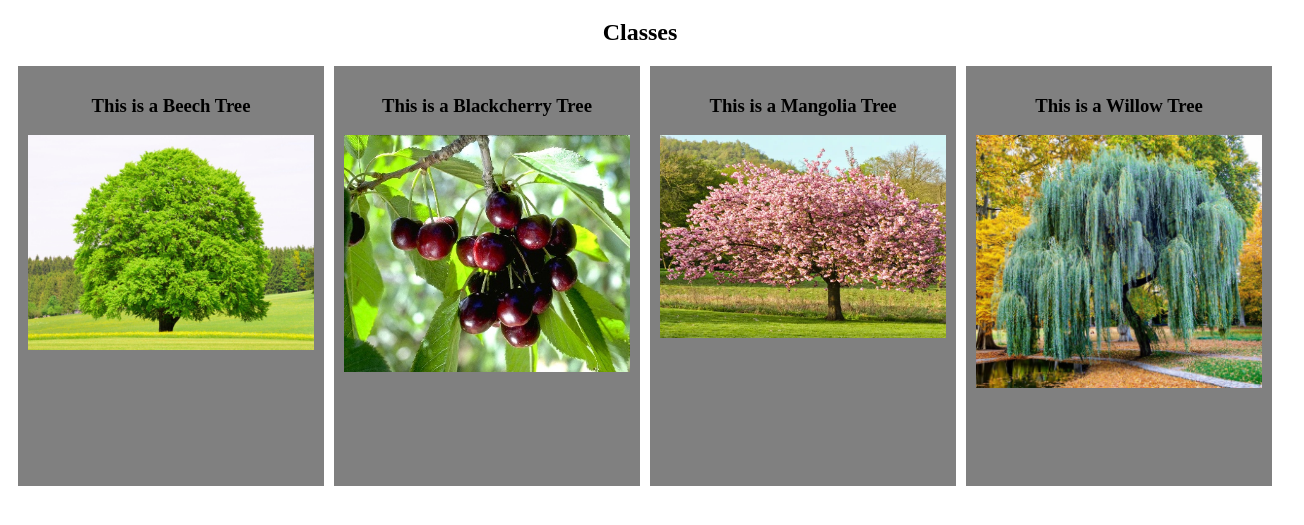
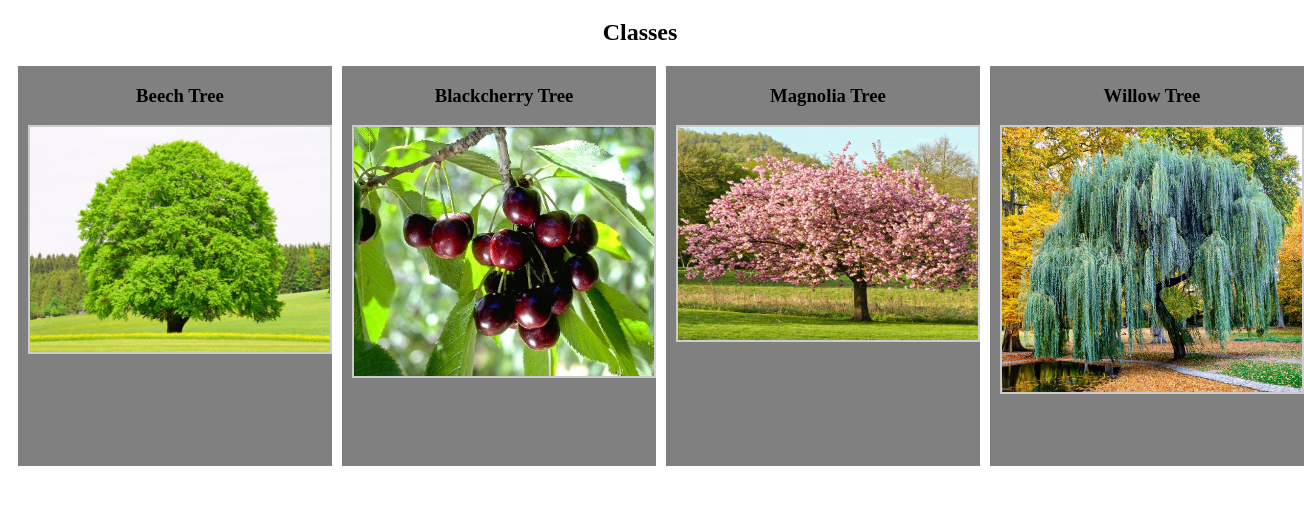
Before and after one commit to RogersCameron/RogersCameron.github.io, a plain HTML site: page assignments/assignment11/index.html in a window 1280 px wide. Shown: the part 61-586 px from the top of the page, 1304 px wide, since content can reach past the window. Drawn offline with Linux system fonts and the light colour scheme.

Commit message:
assignment11

```diff
--- a/assignments/assignment11/index.html
+++ b/assignments/assignment11/index.html
@@ -5,31 +5,12 @@
         <title>Tree Display</title>
         <link rel="stylesheet" href="styles.css" />
     </head>
-
     <body>
         <main>
             <h1>Assignment 11</h1>
             <h2>Classes</h2>
+            <div id="treeGallery"></div>
         </main>
-        <div id="tree-container" class="tree-row">
-            <div class="tree-box">
-                <h3>This is a Beech Tree</h3>
-                <img src="images/Beechtree.jpeg" alt="Oak" />
-            </div>
-            <div class="tree-box">
-                <h3>This is a Blackcherry Tree</h3>
-                <img src="images/BlackcherryTree.jpeg" alt="Maple" />
-            </div>
-            <div class="tree-box">
-                <h3>This is a Mangolia Tree</h3>
-                <img src="images/MagnoliaTree.webp" alt="Pine" />
-            </div>
-            <div class="tree-box">
-                <h3>This is a Willow Tree</h3>
-                <img src="images/Willowtrees.jpeg" alt="Cherry Blossom" />
-            </div>
-        </div>
-
         <script src="script.js"></script>
     </body>
 </html>
--- a/assignments/assignment11/script.js
+++ b/assignments/assignment11/script.js
@@ -1 +1,80 @@
-document.addEventListener("DOMContentLoaded", () => {});
+document.addEventListener("DOMContentLoaded", function () {
+  const trees = [
+    {
+      title: "Beech Tree",
+      src: "images/Beechtree.jpeg",
+      alt: "Beech",
+      growthRate: "Medium",
+      height: "50 to 70 feet",
+      habitat: "Forests",
+    },
+    {
+      title: "Blackcherry Tree",
+      src: "images/BlackcherryTree.jpeg",
+      alt: "Blackcherry",
+      growthRate: "Fast",
+      height: "50 to 80 feet",
+      habitat: "Woodlands",
+    },
+    {
+      title: "Magnolia Tree",
+      src: "images/MagnoliaTree.webp",
+      alt: "Magnolia",
+      growthRate: "Slow",
+      height: "20 to 80 feet",
+      habitat: "Gardens and parks",
+    },
+    {
+      title: "Willow Tree",
+      src: "images/Willowtrees.jpeg",
+      alt: "Willow",
+      growthRate: "Rapid",
+      height: "35 to 75 feet",
+      habitat: "Wetlands",
+    },
+  ];
+
+  const gallery = document.getElementById("treeGallery");
+
+  trees.forEach((tree) => {
+    const treeBox = document.createElement("div");
+    treeBox.className = "tree-box";
+    const title = document.createElement("h3");
+    title.textContent = tree.title;
+    treeBox.appendChild(title);
+    const img = document.createElement("img");
+    img.className = "tree-image";
+    img.src = tree.src;
+    img.alt = tree.alt;
+    img.style.border = "2px solid #ccc"; // Add a border directly via JS
+
+    // Event listener for displaying the pop-up
+    img.addEventListener("click", () => {
+      // Remove existing info box if present
+      const existingBox = document.querySelector(".info-box");
+      if (existingBox) {
+        document.body.removeChild(existingBox);
+      }
+
+      const infoBox = document.createElement("div");
+      infoBox.className = "info-box";
+      infoBox.innerHTML = `
+        <img src="${tree.src}" alt="${tree.alt}" style="width: 100px; height: auto;">
+        <h3>${tree.title}</h3>
+        <p>Growth Rate: ${tree.growthRate}</p>
+        <p>Height: ${tree.height}</p>
+        <p>Habitat: ${tree.habitat}</p>
+        <button class="close-btn">Close</button>
+      `;
+      document.body.appendChild(infoBox);
+
+      // Close the info box when the close button is clicked
+      infoBox.querySelector(".close-btn").addEventListener("click", () => {
+        document.body.removeChild(infoBox);
+      });
+    });
+
+    treeBox.appendChild(img);
+    gallery.appendChild(treeBox);
+  });
+});
--- a/assignments/assignment11/styles.css
+++ b/assignments/assignment11/styles.css
@@ -2,26 +2,47 @@
     display: flex;
     justify-content: space-between;
     align-items: center;
-  }
+}
 
-  .tree-box {
+.tree-box {
     flex: 1; /* Makes each box take equal space */
-    padding: 10px; /* Adds some space around the image */
+    padding-left: 10px; /* Adds some space around the image */
+    height: 400px;
+    margin-left: 10px;
     background-color: grey;
-    height: 400px;
-    margin-left:10px ;
+}
 
-  }
+.tree-image {
+    width: 300px; /* Adjust the width as needed */
+    height: auto; /* Keeps the aspect ratio intact */
+}
 
-  .tree-box img {
-    width: 100%; /* Makes image fill the box */
-    height: auto; /* Keeps image aspect ratio */
-    display: block; /* Removes bottom space under the image */
-  }
-
-  #tree-container{
-    text-align: center;
-  }
-main{
+#treeGallery {
+    display: flex;
+}
+main {
     text-align: center;
 }
+.info-box {
+    position: fixed; /* Or absolute, depending on your layout */
+    top: 50%;
+    left: 50%;
+    transform: translate(-50%, -50%);
+    background-color: white;
+    color: black;
+    padding: 20px;
+    z-index: 1000; /* Ensure it's above other content */
+    border: 1px solid #ccc;
+    box-shadow: 0px 0px 10px rgba(0, 0, 0, 0.5);
+}
+
+.close-btn {
+    display: inline-block;
+    padding: 5px 10px;
+    margin-top: 10px;
+    cursor: pointer;
+    background-color: #f44336;
+    color: white;
+    border: none;
+    border-radius: 5px;
+}
```
Also changed, not shown: examples/justtoP/index.html (+1 -5 lines), examples/justtoP/script.js (+5 -5 lines), 3 other files.
